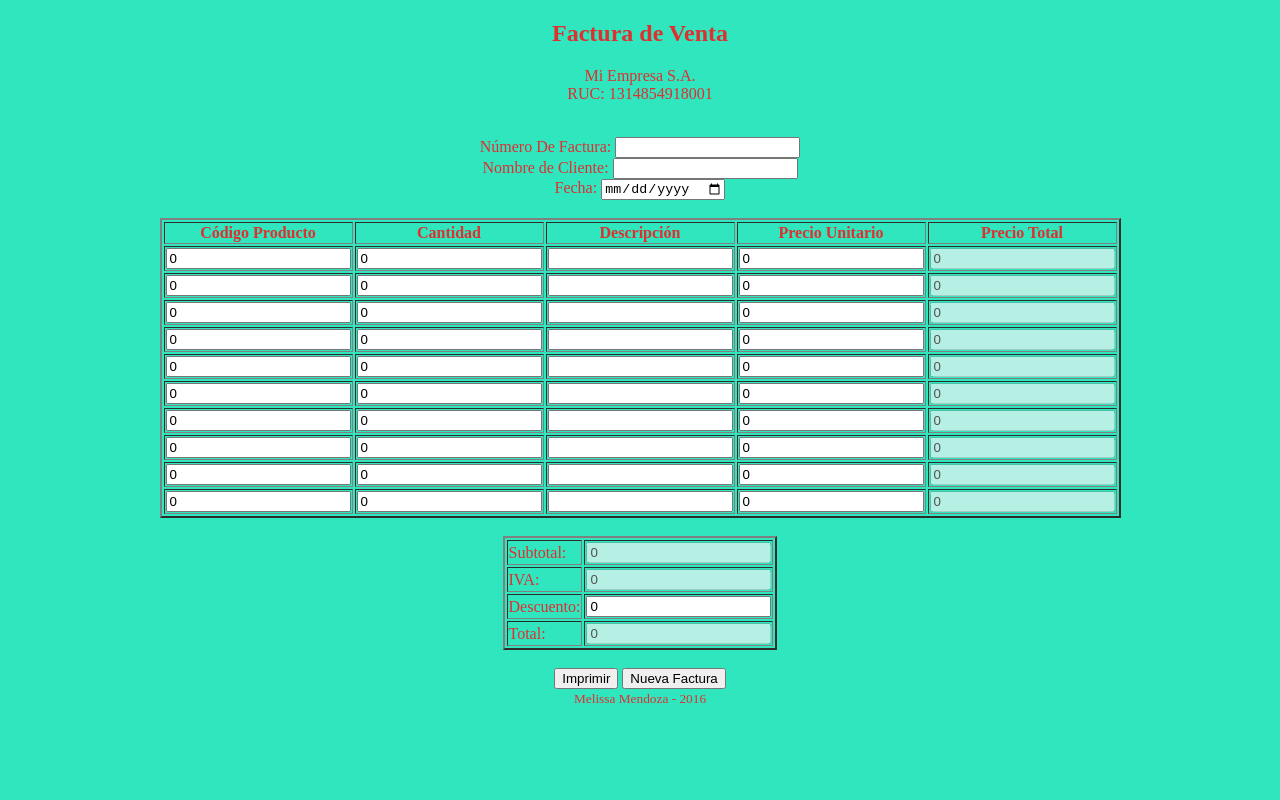
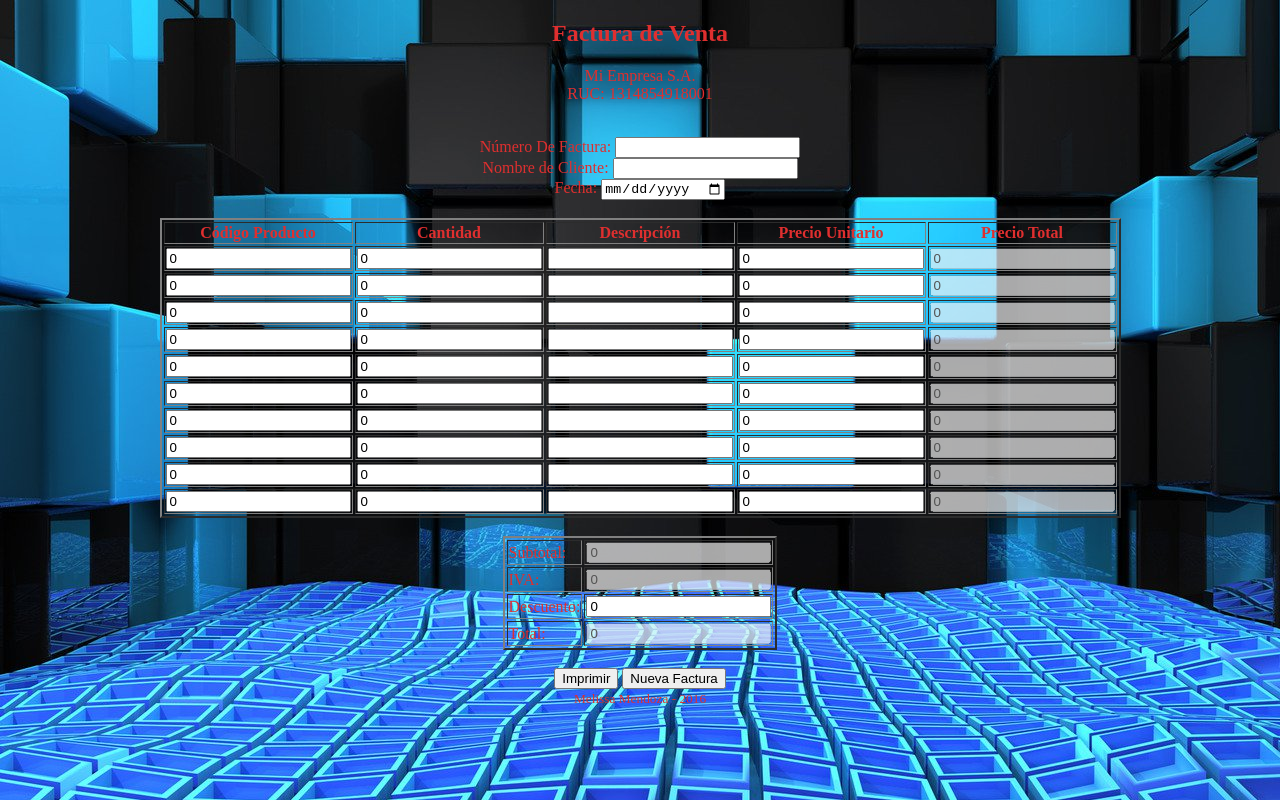
Before and after one commit to Melissa-Mendoza/Rubrica31_Factura, a website: page public_html/index.html in a window 1280 px wide. Drawn offline with Linux system fonts and the light colour scheme.

Commit message:
Agregado imagen de fondo

```diff
--- a/public_html/index.html
+++ b/public_html/index.html
@@ -5,7 +5,7 @@
         <meta charset="UTF-8">
         <meta name="viewport" content="width=device-width, initial-scale=1.0">
     </head>
-    <body bgcolor = "#2FE6BF" text="#DF2F2F">
+    <body bgcolor = "#2FE6BF" text="#DF2F2F" background="img/fondo.jpg">
         <div id="descripcionfactura" align="center">
             <h2>Factura de Venta</h2>
             <p>
```
Also changed, not shown: public_html/img/fondo.jpg (added).
